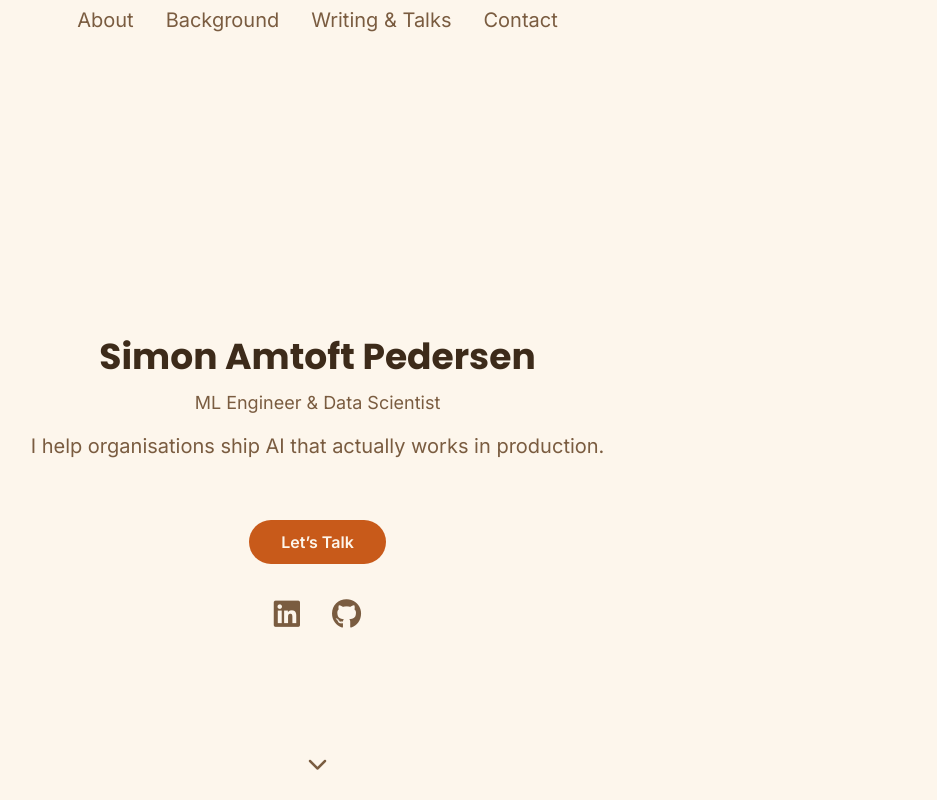
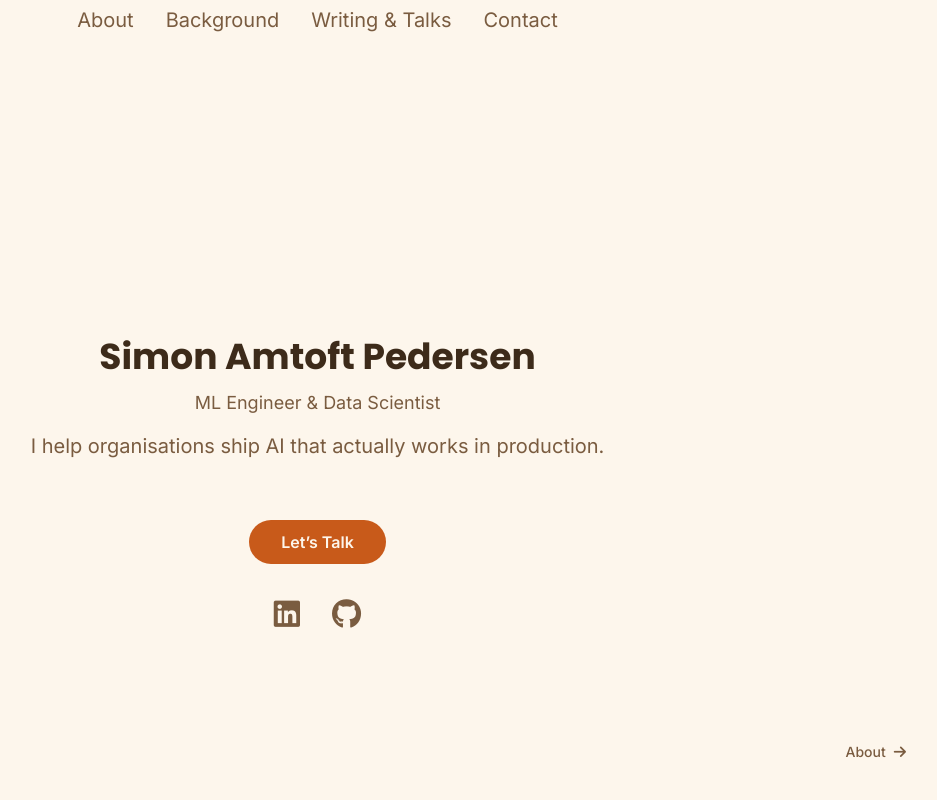
Before and after one commit to simonamtoft/cv-website, a React (Create React App) app: page / in a window 1280 px wide. Shown: the whole page, without its empty margins (315-1252 px from the left). Built offline with nearby package versions, Linux system fonts and the light colour scheme.

Commit message:
remove footer. Fix nav a bit

```diff
--- a/src/App.js
+++ b/src/App.js
@@ -5,7 +5,6 @@ import About from './components/About';
 import Timeline from './components/Timeline';
 import PublicationsEvents from './components/PublicationsEvents';
 import Contact from './components/Contact';
-import Footer from './components/Footer';
 import ScrollToTop from './components/ScrollToTop';
 import BackToTop from './components/BackToTop';
 import ReadingProgress from './components/ReadingProgress';
@@ -54,7 +53,6 @@ function AppContent() {
           <Route path="*" element={<Navigate to="/" replace />} />
         </Routes>
       </div>
-      {location.pathname !== '/' && <Footer />}
       <BackToTop />
     </>
   );
--- a/src/components/BackToTop.js
+++ b/src/components/BackToTop.js
@@ -7,7 +7,10 @@ const BackToTop = () => {
   const [visible, setVisible] = useState(false);
 
   useEffect(() => {
-    const onScroll = () => setVisible(window.scrollY > 400);
+    const onScroll = () => {
+      const nearBottom = window.scrollY + window.innerHeight >= document.documentElement.scrollHeight - 120;
+      setVisible(window.scrollY > 400 && !nearBottom);
+    };
     window.addEventListener('scroll', onScroll, { passive: true });
     return () => window.removeEventListener('scroll', onScroll);
   }, []);
--- a/src/components/Footer.js
+++ /dev/null
@@ -1,13 +0,0 @@
-import React from 'react';
-import '../styles/Footer.css';
-import config from '../config';
-
-const Footer = () => {
-  return (
-    <footer className='footer'>
-      <p>&copy; {new Date().getFullYear()} {config.personalInfo.name}. All rights reserved.</p>
-    </footer>
-  );
-};
-
-export default Footer;
--- a/src/components/Header.js
+++ b/src/components/Header.js
@@ -48,8 +48,8 @@ const Header = () => {
           </a>
         </div>
       </div>
-      <Link to="/about" className="hero-scroll-hint" aria-label="Go to About page">
-        <i className="fas fa-chevron-down" aria-hidden="true" />
+      <Link to="/about" className="hero-scroll-hint">
+        About <i className="fas fa-arrow-right" aria-hidden="true" />
       </Link>
     </header>
   );
--- a/src/styles/Footer.css
+++ /dev/null
@@ -1,10 +0,0 @@
-footer {
-  padding: var(--space-xs) 0;
-  position: relative;
-  bottom: 0;
-  width: 100%;
-  padding-left: 4%;
-  background-color: var(--color-surface);
-  color: var(--color-text-muted);
-  border-top: 1px solid var(--color-border);
-}
--- a/src/styles/Header.css
+++ b/src/styles/Header.css
@@ -113,30 +113,24 @@
   .char { opacity: 1; }
 }
 
-/* Hero scroll indicator */
+/* Hero next-page hint — matches PageNav link style */
 .hero-scroll-hint {
   position: absolute;
-  bottom: 2rem;
-  left: 50%;
-  transform: translateX(-50%);
+  bottom: var(--space-lg);
+  right: var(--space-lg);
+  display: inline-flex;
+  align-items: center;
+  gap: var(--space-xs);
+  font-size: var(--font-size-sm);
+  font-weight: var(--font-weight-medium);
   color: var(--color-text-muted);
-  font-size: var(--font-size-xl);
   text-decoration: none;
-  animation: hero-bounce 1.6s ease-in-out infinite;
-  transition: color var(--transition-fast);
+  padding: 0.5rem 0.75rem;
+  border-radius: var(--radius-md);
+  transition: color var(--transition-fast), background-color var(--transition-fast);
 }
 
 .hero-scroll-hint:hover {
   color: var(--accent-amber);
+  background-color: var(--color-surface);
 }
-
-@keyframes hero-bounce {
-  0%, 100% { transform: translateX(-50%) translateY(0); }
-  50% { transform: translateX(-50%) translateY(8px); }
-}
-
-@media (prefers-reduced-motion: reduce) {
-  .hero-scroll-hint {
-    animation: none;
-  }
-}
```
